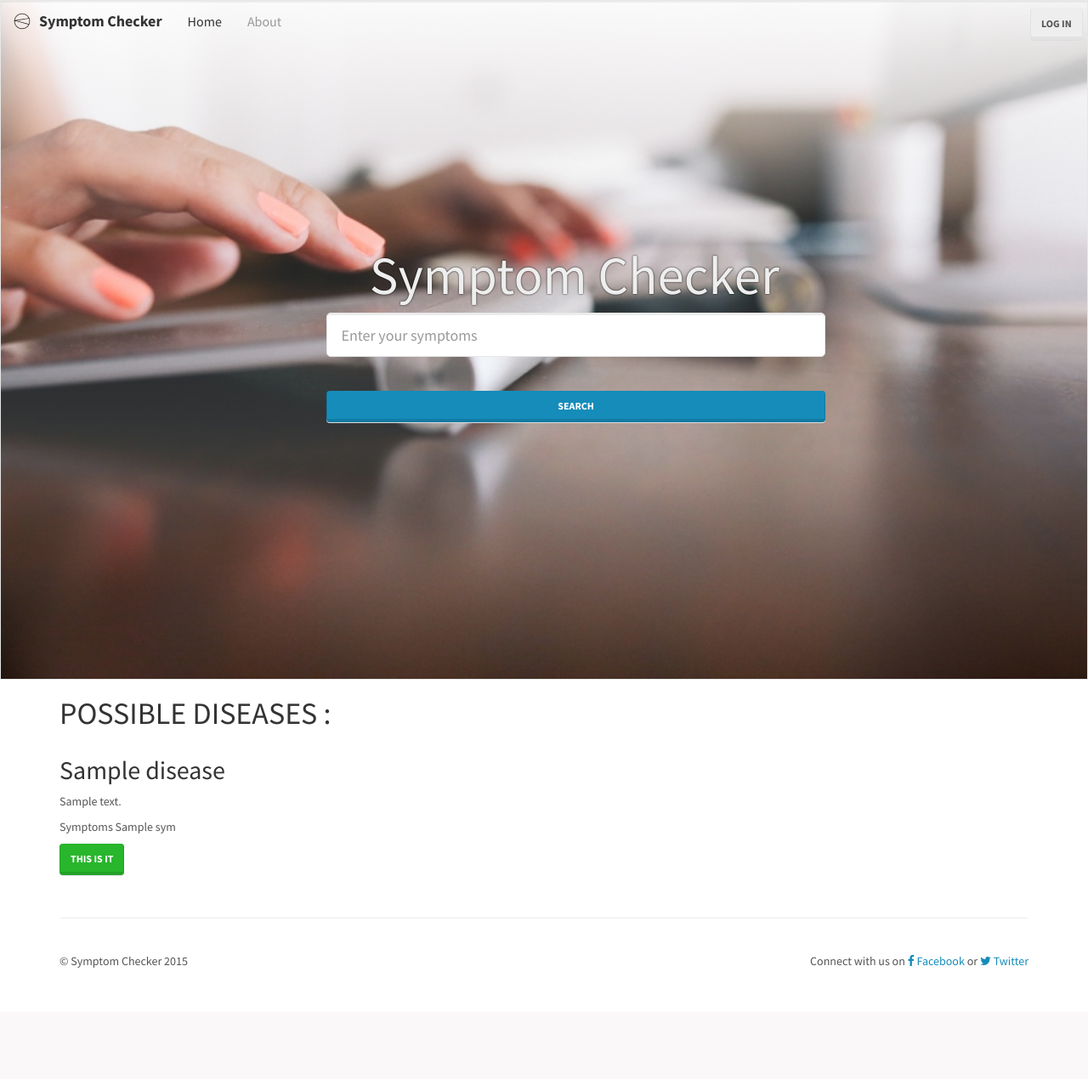
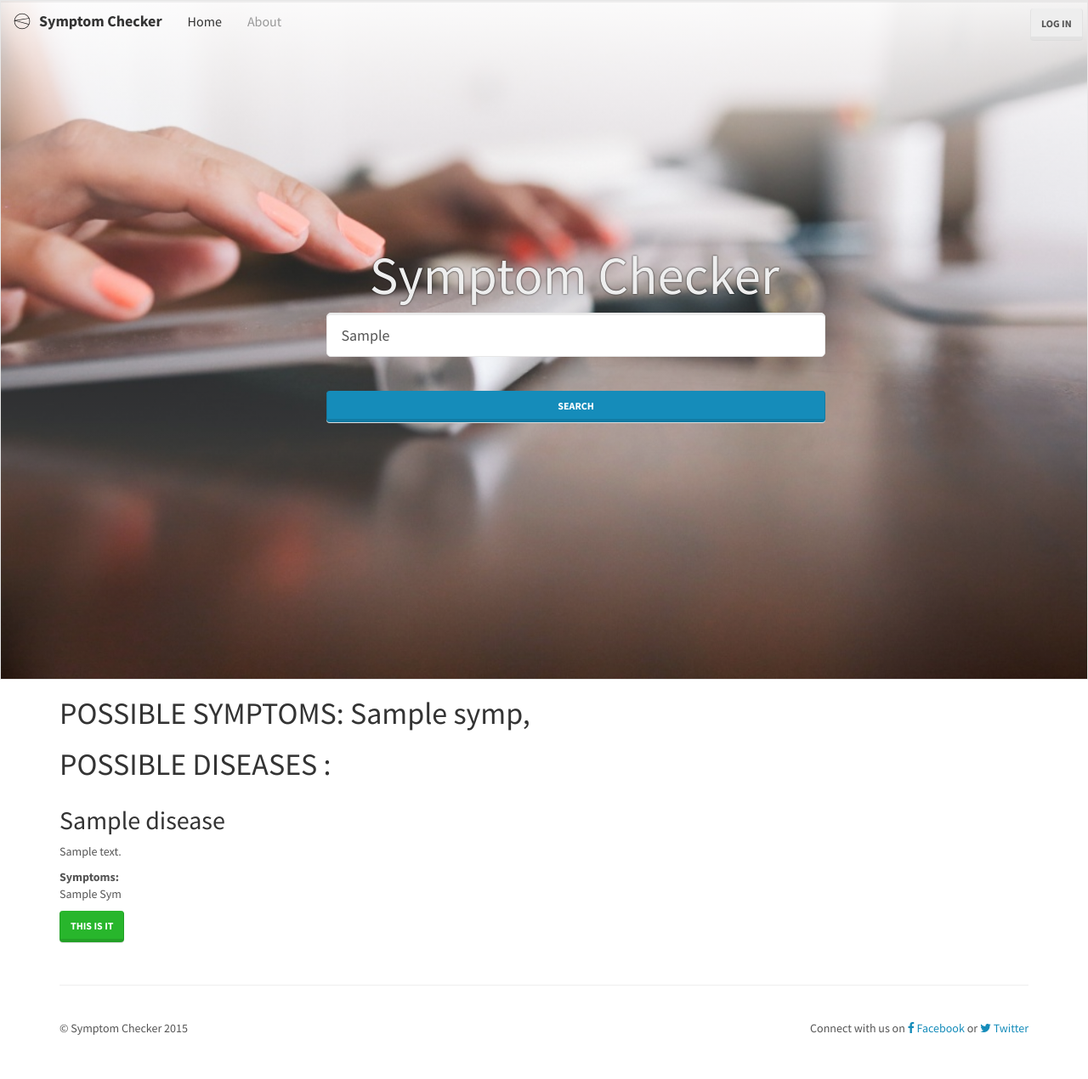
Before and after one commit to ramaseshan/symptomchecker, a Django app: template symptomcheck/src/templates/home.html in a window 1280 px wide. Shown: the whole page at 85% size. Before the commit the page ends 1139 px from the top, so only its background shows below. Run offline with Django 3.2, Linux system fonts and the light colour scheme; the template is opened without the code that fills it: most values are stand-ins (such as "Sample title", 1, 10 or a date in 2020); parts of the project's set-up code (start-up, migrations or seed data) failed here and were passed over; some libraries are stand-ins or nearby versions.

```diff
--- a/symptomcheck/src/symptomcheck/views.py
+++ b/symptomcheck/src/symptomcheck/views.py
@@ -9,6 +9,7 @@ def HomePage(request):
         symps = better.parse_record(str(request.POST.get("symptoms")))
         symptoms = check_sym.check_and_add_sym(symps)
         possibilities = diseases.sublists(symptoms)
+        print possibilities[::-1]
         disease_list = diseases.get_diseases(symptoms,possibilities)
         return render(request, 'home.html', {'symps':symps,'diseases':disease_list})
     else:
@@ -31,7 +32,6 @@ def Learn(request):
                         print sym
                         disease.d_symp.add(sym)
                         disease.save()
-                        print disease
                     except Exception as e:
                         print e
         return HttpResponse("Success")
--- a/symptomcheck/src/templates/home.html
+++ b/symptomcheck/src/templates/home.html
@@ -25,7 +25,7 @@
           <h1>&nbsp;&nbsp;&nbsp;&nbsp;{% include "_brandname.html" %}</h1>
 		  <form class="form" method="post" action="." >
 			{%csrf_token%}
-            <input type="text" placeholder="Enter your symptoms" class="form-control input-lg" name="symptoms" />
+            <input type="text" placeholder="Enter your symptoms" class="form-control input-lg" name="symptoms" value={{inputed}} />
 			<br />
 			<br />
 			<input type="submit" class="btn btn-primary btn-block" value="Search" />
@@ -42,15 +42,17 @@
 <a name="about"></a>
 {%if diseases %}
 <div class="container" id="possibilities">
+  <strong><h1>POSSIBLE SYMPTOMS:
+     {%for symp in symps %}{{symp}},{%endfor%}</h1></strong>
   <strong><h1>POSSIBLE DISEASES :</h1></strong>
   <div class="row">
     {% for disease in diseases %}
     <div class="col-lg-4">
       <h2>{{disease.d_name|default_if_none:"Name not found"}}</h2>
       <p>{{disease.d_desc}}</p>
-      <p>  Symptoms
+      <p><strong>  Symptoms: </strong><br />
           {% for sym in disease.d_symp.all%}
- 		{{sym}} <br />
+ 		{{sym|title}} <br />
           {% endfor %}
       </p>
      <p>
```
